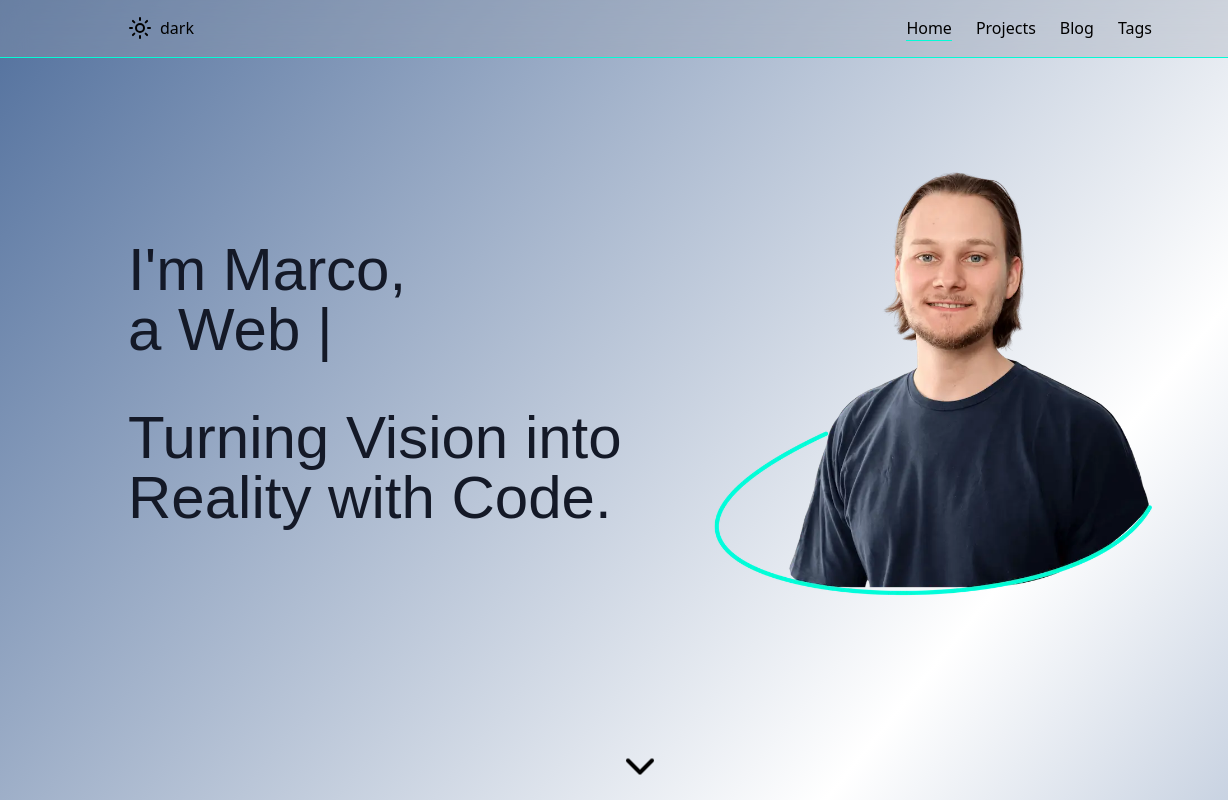
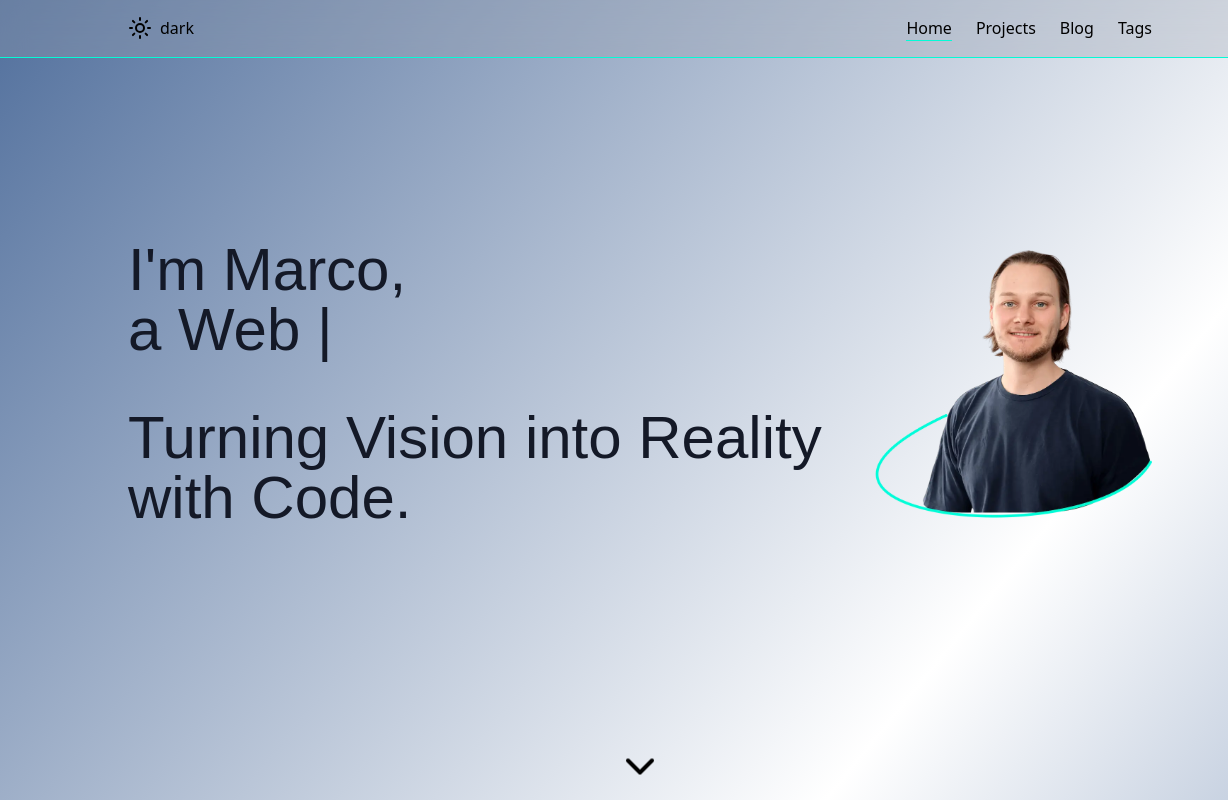
Before and after one commit to marcorosenbaum/astro-portfolio, an Astro site: page / in a window 1280 px wide. Shown: the top 800 px of the page, 0-1228 px from the left. Built offline with nearby package versions, Linux system fonts and the light colour scheme; Astro itself is replaced by a stand-in of ours.

Commit message:
changed width and height of image

```diff
--- a/src/pages/index.astro
+++ b/src/pages/index.astro
@@ -46,8 +46,8 @@ const pageDescription = 'Marco Rosenbaum - Web Developer based in Stockholm';
           sizes="
           (max-width: 1023px) 100vw,
           (min-width: 1024px) 50vw"
-          width="2000"
-          height="1922"
+          width="380"
+          height="365"
           alt="Photo of Marco Rosenbaum"
           loading="lazy"
         />
```
